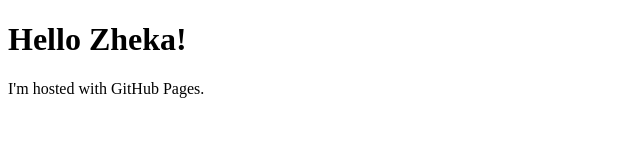
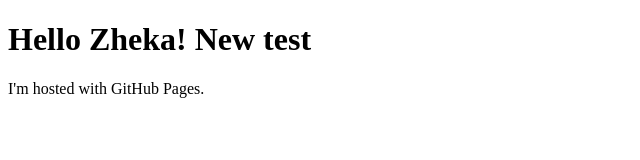
Before and after one commit to casino-ua/pinuptest.github.io, a plain HTML site: page index.html in a window 1280 px wide. Shown: the whole page, without its empty margins (0-640 px from the left). Drawn offline with Linux system fonts and the light colour scheme.

Commit message:
Commit
1

```diff
--- a/index.html
+++ b/index.html
@@ -4,7 +4,7 @@
 <head>
 <title>My page</title>
 </head>
-<h1>Hello Zheka!</h1>
+<h1>Hello Zheka! New test</h1>
 <p>I'm hosted with GitHub Pages.</p>
 </body>
 </html>
```
